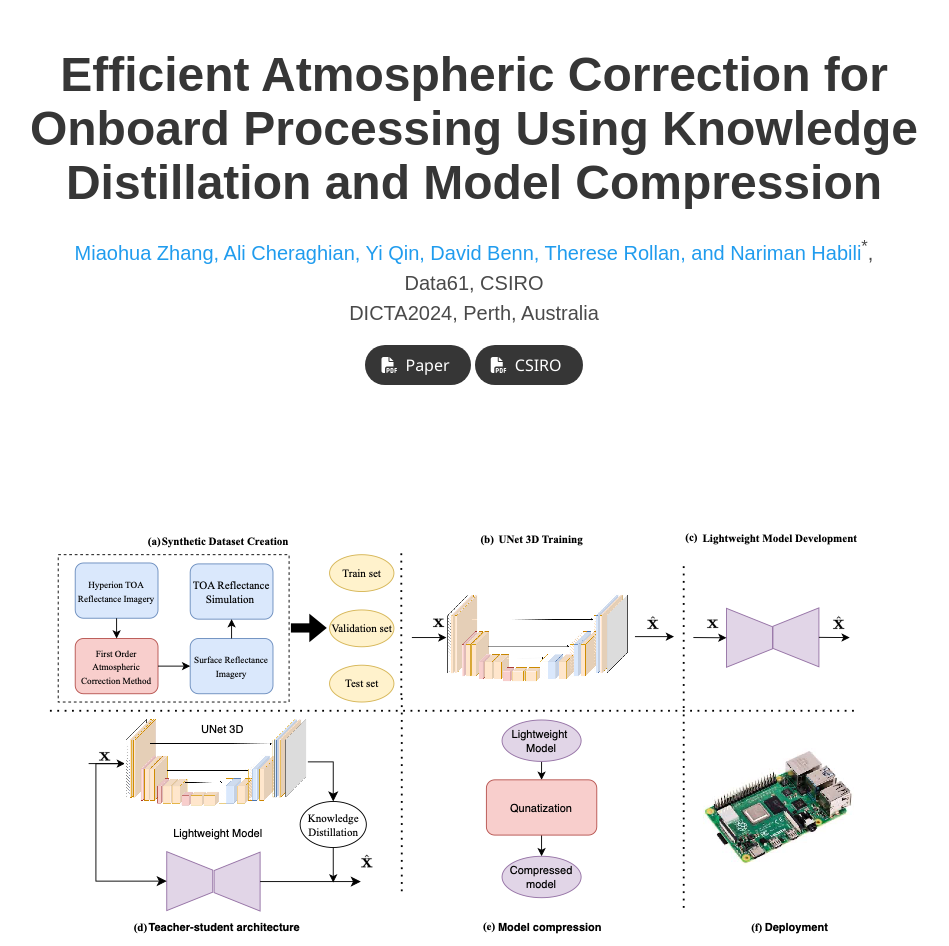
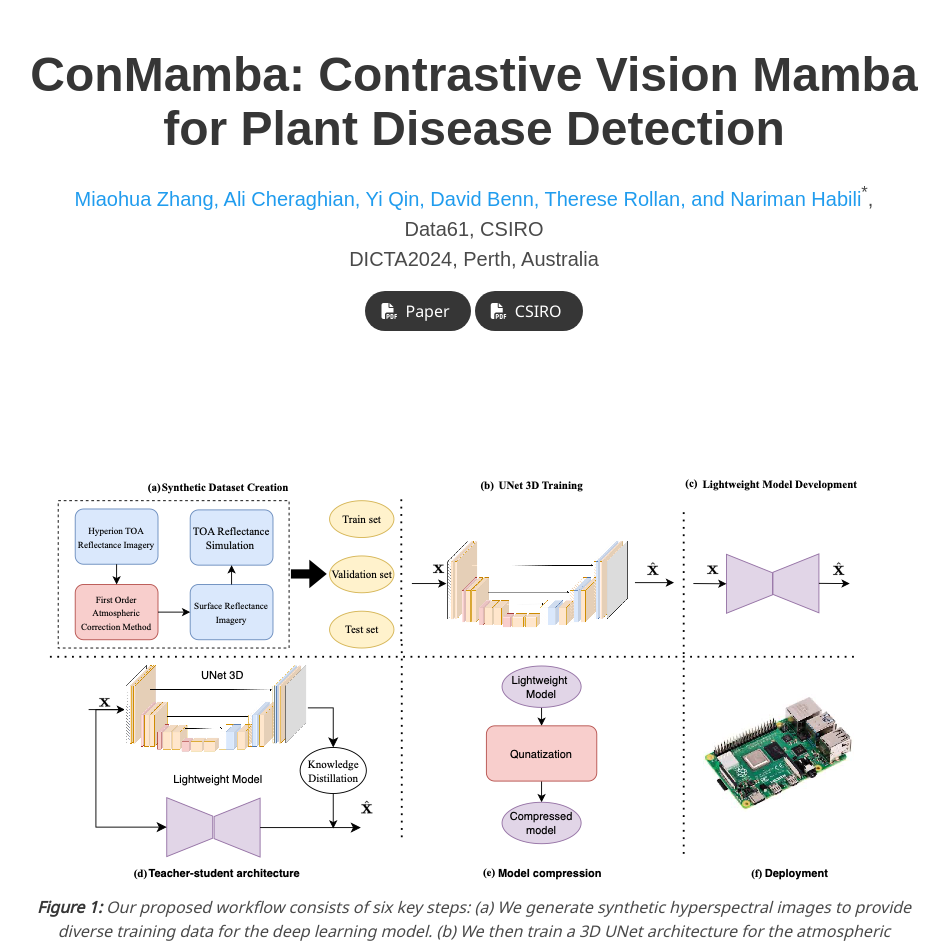
Before and after one commit to Mamun130203/ConMamba, a plain HTML site: page index.html in a window 1280 px wide. Shown: the top 946 px of the page, without its empty margins (166-1115 px from the left). Drawn offline with nearby package versions, Linux system fonts and the light colour scheme; some icons are missing; a web font is replaced by a local one.

Commit message:
change titile

```diff
--- a/index.html
+++ b/index.html
@@ -24,7 +24,7 @@
   <meta name="viewport" content="width=device-width, initial-scale=1">
 
 
-  <title>Efficient Atmospheric Correction for Onboard Processing Using Knowledge Distillation and Model Compression</title>
+  <title>ConMamba: Contrastive Vision Mamba for Plant Disease Detection</title>
   <link rel="icon" type="image/x-icon" href="static/images/favicon.ico">
   <link href="https://fonts.googleapis.com/css?family=Google+Sans|Noto+Sans|Castoro"
   rel="stylesheet">
@@ -52,7 +52,7 @@
       <div class="container is-max-desktop">
         <div class="columns is-centered">
           <div class="column has-text-centered">
-            <h1 class="title is-1 publication-title">Efficient Atmospheric Correction for Onboard Processing Using Knowledge Distillation and Model Compression</h1>
+            <h1 class="title is-1 publication-title">ConMamba: Contrastive Vision Mamba for Plant Disease Detection</h1>
             <div class="is-size-5 publication-authors">
               <!-- Paper authors -->
               <span class="author-block">
```
